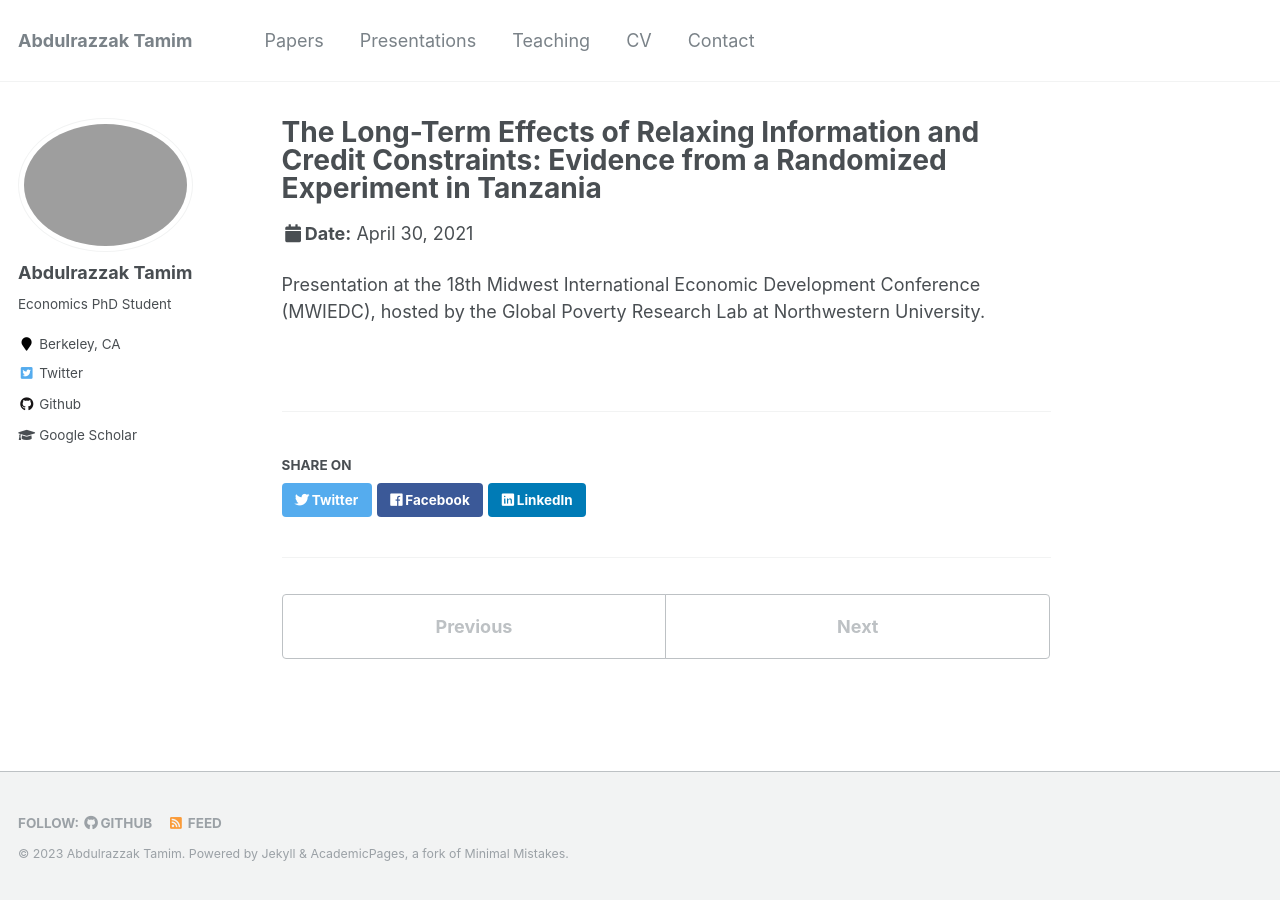
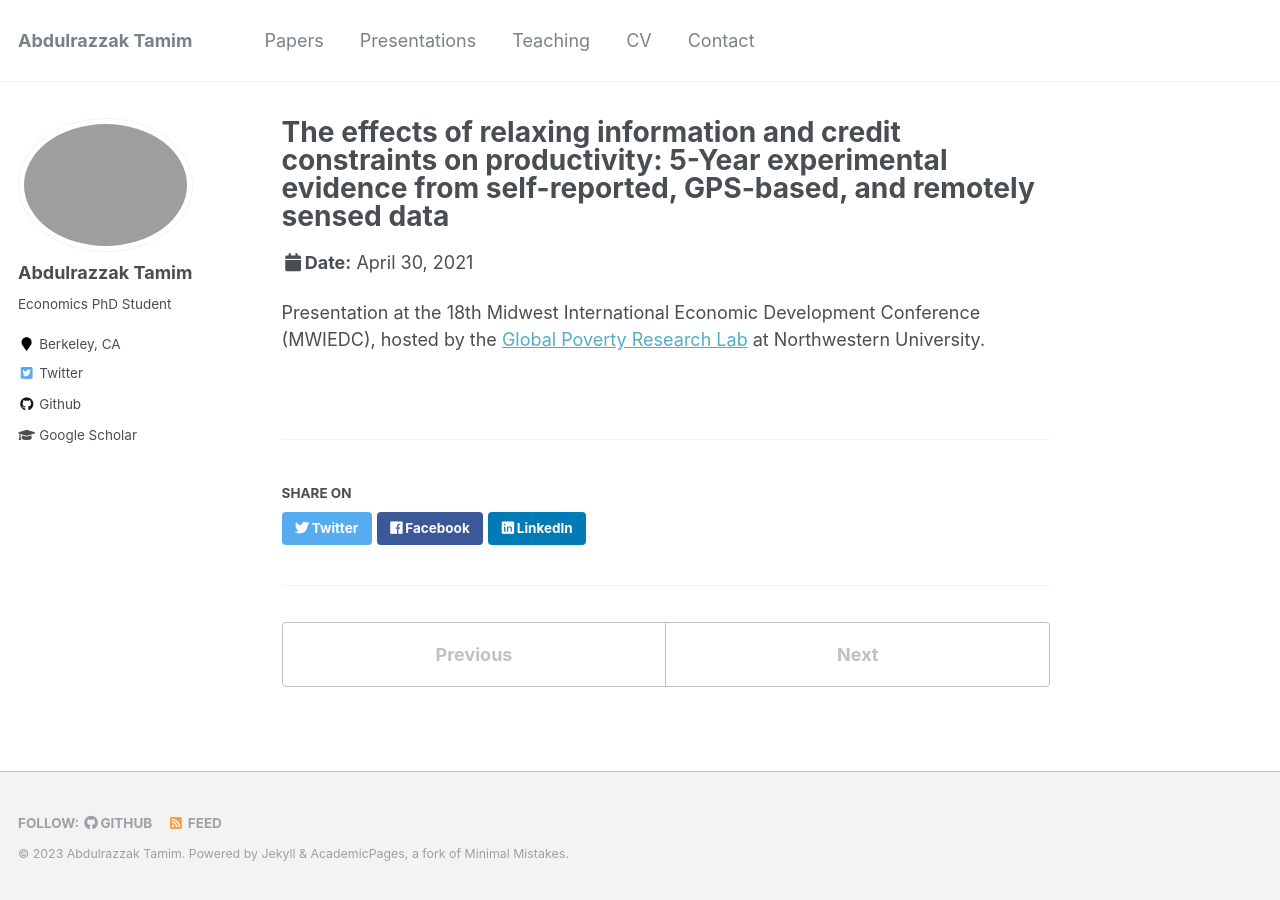
Before and after one commit to AbdulrazzakTamim/abdulrazzaktamim.github.io, a Jekyll site: the page built from _talks/2021-04-30-presentation.md, in a window 1280 px wide. Built offline with Jekyll 4.4.1, drawn with Linux system fonts in a browser that asks for light colours; comment, search, counter and statistics services are not loaded.

Commit message:
Update 2021-04-30-presentation.md

```diff
--- a/_talks/2021-04-30-presentation.md
+++ b/_talks/2021-04-30-presentation.md
@@ -1,5 +1,5 @@
 ---
-title: "The Long-Term Effects of Relaxing Information and Credit Constraints: Evidence from a Randomized Experiment in Tanzania"
+title: "The effects of relaxing information and credit constraints on productivity: 5-Year experimental evidence from self-reported, GPS-based, and remotely sensed data"
 collection: talks
 type: "Presentation"
 permalink: talk-2021-04-30
@@ -8,4 +8,4 @@ date: 2021-04-30
 location: "Virtual"
 ---
 
-Presentation at the 18th Midwest International Economic Development Conference (MWIEDC), hosted by the Global Poverty Research Lab at Northwestern University.
+Presentation at the 18th Midwest International Economic Development Conference (MWIEDC), hosted by the [Global Poverty Research Lab](https://www.kellogg.northwestern.edu/research/global-poverty-research-lab.aspx) at Northwestern University.
```
